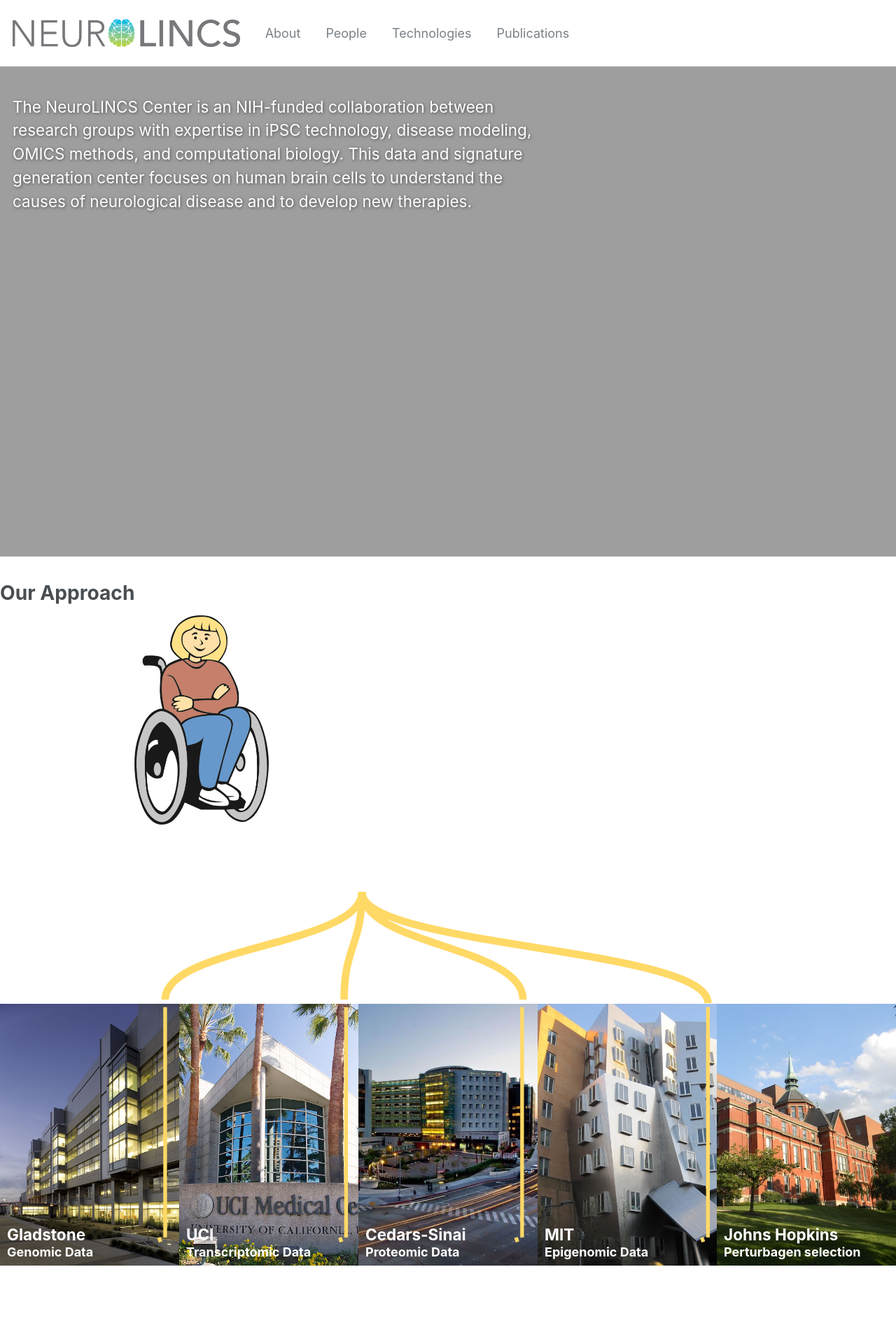
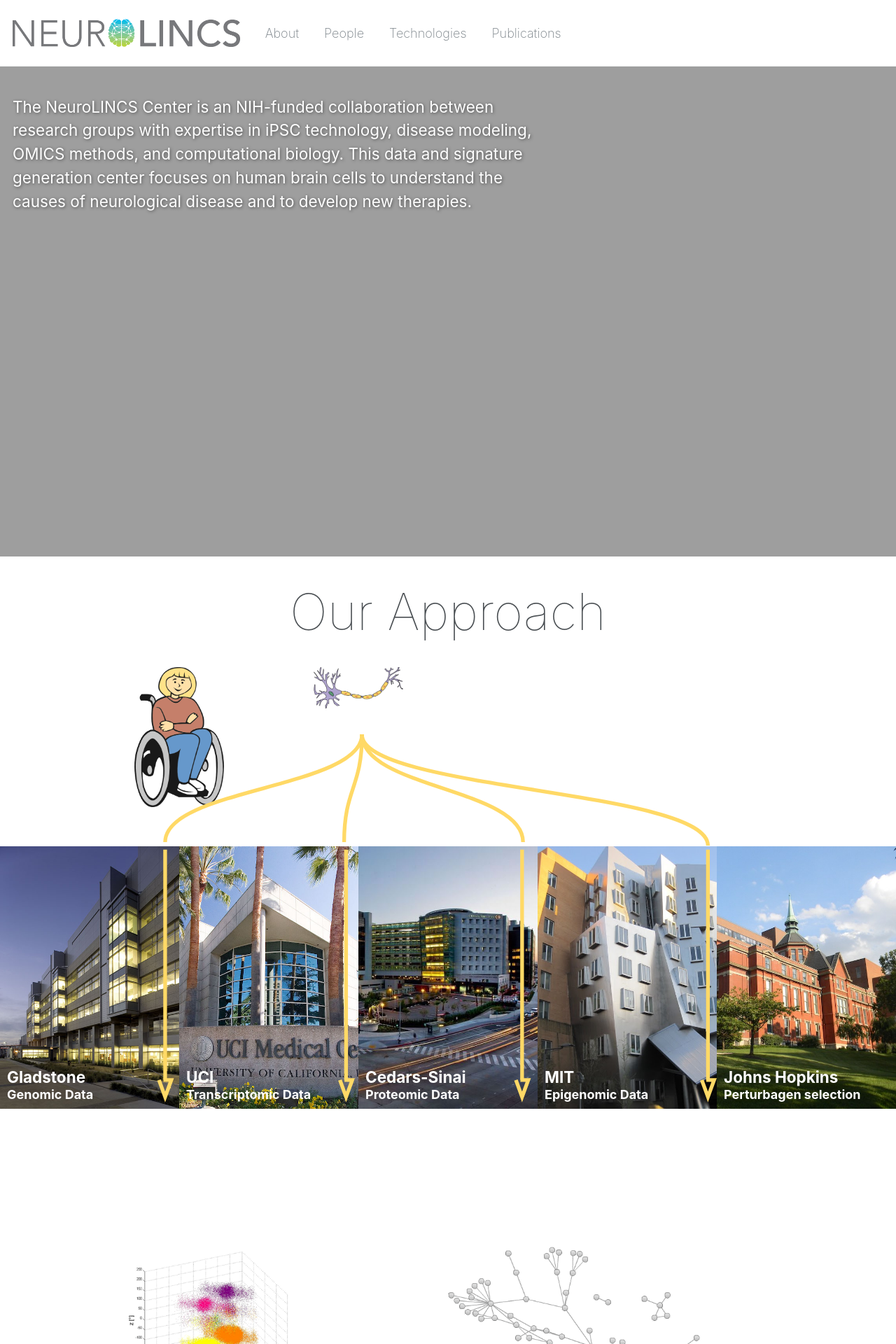
Before and after one commit to NeuroLINCS/neurolincs.github.io, a Jekyll site: the page built from _pages/index.html, in a window 1280 px wide. Shown: the top 1920 px of the page at 70% size. Built offline with Jekyll 4.4.1, drawn with Linux system fonts in a browser that asks for light colours.

Commit message:
beginning cleanup

```diff
--- a/_pages/index.html
+++ b/_pages/index.html
@@ -14,17 +14,18 @@
 
 <section class="custom__pane-two">
 
-	<h1>Our Approach</h1>
+	<h1 class="custom__center-title">Our Approach</h1>
 
-	<div class="custom__patient"><img src="images/patient.png" /></div>
+	<div class="custom__image-patient"><img src="images/patient.png" /></div>
+	<div class="custom__image-neuron"><img src="images/neuron.png" /></div>
 
 	<svg id="svg1" class="custom__svg-one" version="1.1" viewBox="0.0 0.0 960.0 720.0" fill="none" stroke="none" stroke-linecap="square" stroke-miterlimit="10" xmlns="http://www.w3.org/2000/svg" xmlns:xlink="http://www.w3.org/1999/xlink">
 		<clipPath id="p.0"><path d="m0 0l960.0 0l0 720.0l-960.0 0l0 -720.0z" clip-rule="nonzero"></path></clipPath>
 		<g clip-path="url(#p.0)">
-			<path data-start="0" data-duration="80" stroke="#ffd966" stroke-width="8.0" stroke-linejoin="round" stroke-linecap="butt" d="m387.8492 71.99994c0 28.897636 43.141724 43.34646 86.28345 57.795273c43.141754 14.448822 86.28348 28.897644 86.28348 57.795273" fill-rule="nonzero"></path>
-			<path data-start="0" data-duration="80" stroke="#ffd966" stroke-width="8.0" stroke-linejoin="round" stroke-linecap="butt" d="m387.8492 71.99994c0 28.897636 -4.7874146 43.34646 -9.574799 57.795273c-4.7874146 14.448822 -9.574799 28.897644 -9.574799 57.795273" fill-rule="nonzero"></path>
-			<path data-start="0" data-duration="80" stroke="#ffd966" stroke-width="8.0" stroke-linejoin="round" stroke-linecap="butt" d="m387.8492 71.99994c0 28.897636 -52.7323 43.34646 -105.46457 57.795273c-52.732285 14.448822 -105.46457 28.897644 -105.46457 57.795273" fill-rule="nonzero"></path>
-			<path data-start="0" data-duration="80" stroke="#ffd966" stroke-width="8.0" stroke-linejoin="round" stroke-linecap="butt" d="m387.65012 71.99994c0 29.818901 92.71652 44.728348 185.43307 59.637802c92.71649 14.909439 185.43304 29.818893 185.43304 59.637787" fill-rule="nonzero"></path>
+			<path data-start="0" data-duration="80" stroke="#ffd966" stroke-width="4.0" stroke-linejoin="round" stroke-linecap="butt" d="m387.8492 71.99994c0 28.897636 43.141724 43.34646 86.28345 57.795273c43.141754 14.448822 86.28348 28.897644 86.28348 57.795273" fill-rule="nonzero"></path>
+			<path data-start="0" data-duration="80" stroke="#ffd966" stroke-width="4.0" stroke-linejoin="round" stroke-linecap="butt" d="m387.8492 71.99994c0 28.897636 -4.7874146 43.34646 -9.574799 57.795273c-4.7874146 14.448822 -9.574799 28.897644 -9.574799 57.795273" fill-rule="nonzero"></path>
+			<path data-start="0" data-duration="80" stroke="#ffd966" stroke-width="4.0" stroke-linejoin="round" stroke-linecap="butt" d="m387.8492 71.99994c0 28.897636 -52.7323 43.34646 -105.46457 57.795273c-52.732285 14.448822 -105.46457 28.897644 -105.46457 57.795273" fill-rule="nonzero"></path>
+			<path data-start="0" data-duration="80" stroke="#ffd966" stroke-width="4.0" stroke-linejoin="round" stroke-linecap="butt" d="m387.65012 71.99994c0 29.818901 92.71652 44.728348 185.43307 59.637802c92.71649 14.909439 185.43304 29.818893 185.43304 59.637787" fill-rule="nonzero"></path>
 
 			<path data-start="100" data-duration="80" stroke="#ffd966" stroke-width="4.0" stroke-linejoin="round" stroke-linecap="butt" d="m176.94376 195.6532l0 246.74014" fill-rule="evenodd"></path>
 			<path data-start="100" data-duration="80" stroke="#ffd966" stroke-width="4.0" stroke-linejoin="round" stroke-linecap="butt" d="m370.79248 195.6532l0 246.74014" fill-rule="evenodd"></path>
@@ -35,29 +36,29 @@
 			<path data-start="180" data-duration="10" stroke="#ffd966" stroke-width="4.0" stroke-linecap="butt" d="m552.7691 442.39334l6.6069336 18.152374l6.6069336 -18.152374z" fill-rule="evenodd"></path>
 			<path data-start="180" data-duration="10" stroke="#ffd966" stroke-width="4.0" stroke-linecap="butt" d="m751.91077 442.39334l6.6069336 18.152374l6.6069336 -18.152374z" fill-rule="evenodd"></path>
 
-			<path data-start="300" data-duration="100" stroke="#ffd966" stroke-width="8.0" stroke-linejoin="round" stroke-linecap="butt" d="m176.94371 480.00015c0 18.700775 55.91339 28.051178 111.82677 37.40158c55.91339 9.350403 111.82678 18.700806 111.82678 37.40155" fill-rule="nonzero"></path>
-			<path data-start="300" data-duration="100" stroke="#ffd966" stroke-width="8.0" stroke-linejoin="round" stroke-linecap="butt" d="m370.1811 479.7463c0 18.653564 7.6378174 27.980316 15.275604 37.3071c7.637787 9.326782 15.275574 18.653564 15.275574 37.307068" fill-rule="nonzero"></path>
-			<path data-start="300" data-duration="100" stroke="#ffd966" stroke-width="8.0" stroke-linejoin="round" stroke-linecap="butt" d="m561.74805 479.5538c0 18.700806 -40.02362 28.051178 -80.04727 37.40158c-40.02362 9.350403 -80.04724 18.700806 -80.04724 37.40155" fill-rule="nonzero"></path>
-			<path data-start="300" data-duration="100" stroke="#ffd966" stroke-width="8.0" stroke-linejoin="round" stroke-linecap="butt" d="m759.7953 479.7463c0 18.653564 -89.53546 27.980316 -179.07086 37.3071c-89.53546 9.326782 -179.07089 18.653564 -179.07089 37.307068" fill-rule="nonzero"></path>
+			<path data-start="300" data-duration="100" stroke="#ffd966" stroke-width="4.0" stroke-linejoin="round" stroke-linecap="butt" d="m176.94371 480.00015c0 18.700775 55.91339 28.051178 111.82677 37.40158c55.91339 9.350403 111.82678 18.700806 111.82678 37.40155" fill-rule="nonzero"></path>
+			<path data-start="300" data-duration="100" stroke="#ffd966" stroke-width="4.0" stroke-linejoin="round" stroke-linecap="butt" d="m370.1811 479.7463c0 18.653564 7.6378174 27.980316 15.275604 37.3071c7.637787 9.326782 15.275574 18.653564 15.275574 37.307068" fill-rule="nonzero"></path>
+			<path data-start="300" data-duration="100" stroke="#ffd966" stroke-width="4.0" stroke-linejoin="round" stroke-linecap="butt" d="m561.74805 479.5538c0 18.700806 -40.02362 28.051178 -80.04727 37.40158c-40.02362 9.350403 -80.04724 18.700806 -80.04724 37.40155" fill-rule="nonzero"></path>
+			<path data-start="300" data-duration="100" stroke="#ffd966" stroke-width="4.0" stroke-linejoin="round" stroke-linecap="butt" d="m759.7953 479.7463c0 18.653564 -89.53546 27.980316 -179.07086 37.3071c-89.53546 9.326782 -179.07089 18.653564 -179.07089 37.307068" fill-rule="nonzero"></path>
 
-			<path data-start="400" data-duration="100" stroke="#ffd966" stroke-width="8.0" stroke-linejoin="round" stroke-linecap="butt" d="m400.64813 551.4738c0 9.049744 38.59842 10.032593 77.19684 18.099548c9.649628 2.0167236 19.299225 4.4761963 28.345734 7.393799c4.5232544 1.4588013 8.895721 3.0321655 13.042023 4.721924c0.51831055 0.21124268 1.033081 0.42425537 1.5441284 0.6390991l0.04638672 0.01965332" fill-rule="evenodd"></path>
-			<path data-start="400" data-duration="100" stroke="#ffd966" stroke-width="8.0" stroke-linejoin="round" stroke-linecap="butt" d="m400.64813 551.4738c0 9.049744 -42.881897 10.032593 -85.763794 18.099548c-10.720459 2.0167236 -21.440918 4.4761963 -31.491364 7.393799c-5.025238 1.4588013 -9.882935 3.0321655 -14.48938 4.721924c-1.1516113 0.42248535 -2.2875366 0.85217285 -3.406433 1.2891846c-0.27972412 0.109313965 -0.5583801 0.21899414 -0.835968 0.3291626l-0.29452515 0.11785889" fill-rule="evenodd"></path>
-			<path data-start="500" data-duration="25" stroke="#ffd966" stroke-width="8.0" stroke-linecap="butt" d="m511.55664 591.7679l35.147827 16.039734l-16.614624 -34.87976z" fill-rule="evenodd"></path>
-			<path data-start="500" data-duration="25" stroke="#ffd966" stroke-width="8.0" stroke-linecap="butt" d="m255.39665 573.7224l-17.688354 34.347717l35.62834 -14.942017z" fill-rule="evenodd"></path>
+			<path data-start="400" data-duration="100" stroke="#ffd966" stroke-width="4.0" stroke-linejoin="round" stroke-linecap="butt" d="m400.64813 551.4738c0 9.049744 38.59842 10.032593 77.19684 18.099548c9.649628 2.0167236 19.299225 4.4761963 28.345734 7.393799c4.5232544 1.4588013 8.895721 3.0321655 13.042023 4.721924c0.51831055 0.21124268 1.033081 0.42425537 1.5441284 0.6390991l0.04638672 0.01965332" fill-rule="evenodd"></path>
+			<path data-start="400" data-duration="100" stroke="#ffd966" stroke-width="4.0" stroke-linejoin="round" stroke-linecap="butt" d="m400.64813 551.4738c0 9.049744 -42.881897 10.032593 -85.763794 18.099548c-10.720459 2.0167236 -21.440918 4.4761963 -31.491364 7.393799c-5.025238 1.4588013 -9.882935 3.0321655 -14.48938 4.721924c-1.1516113 0.42248535 -2.2875366 0.85217285 -3.406433 1.2891846c-0.27972412 0.109313965 -0.5583801 0.21899414 -0.835968 0.3291626l-0.29452515 0.11785889" fill-rule="evenodd"></path>
+			<path data-start="500" data-duration="25" stroke="#ffd966" stroke-width="4.0" stroke-linecap="butt" d="m511.55664 591.7679l35.147827 16.039734l-16.614624 -34.87976z" fill-rule="evenodd"></path>
+			<path data-start="500" data-duration="25" stroke="#ffd966" stroke-width="4.0" stroke-linecap="butt" d="m255.39665 573.7224l-17.688354 34.347717l35.62834 -14.942017z" fill-rule="evenodd"></path>
 
-			<path data-start="500" data-duration="50" stroke="#ffd966" stroke-width="8.0" stroke-linejoin="round" stroke-linecap="butt" d="m471.9382 664.0003c-38.474182 0 -57.9877 0.1338501 -76.94833 0.2677002c-4.740143 0.033447266 -9.44574 0.06695557 -14.421722 0.09832764c-2.487915 0.015625 -5.0434875 0.030822754 -7.7047424 0.04522705l-4.610382 0.022399902" fill-rule="evenodd"></path>
-			<path data-start="500" data-duration="50" stroke="#ffd966" stroke-width="8.0" stroke-linejoin="round" stroke-linecap="butt" d="m320.21964 696.5357c37.921265 0 56.881897 0.01574707 75.84253 0.03149414l27.84253 0.019592285" fill-rule="evenodd"></path>
-			<path data-start="550" data-duration="25" stroke="#ffd966" stroke-width="8.0" stroke-linecap="butt" d="m368.225 651.2201l-36.276672 13.2908325l36.332703 13.136841z" fill-rule="evenodd"></path>
-			<path data-start="550" data-duration="25" stroke="#ffd966" stroke-width="8.0" stroke-linecap="butt" d="m423.9014 709.8006l36.308075 -13.204834l-36.301483 -13.2229z" fill-rule="evenodd"></path>
+			<path data-start="500" data-duration="50" stroke="#ffd966" stroke-width="4.0" stroke-linejoin="round" stroke-linecap="butt" d="m471.9382 664.0003c-38.474182 0 -57.9877 0.1338501 -76.94833 0.2677002c-4.740143 0.033447266 -9.44574 0.06695557 -14.421722 0.09832764c-2.487915 0.015625 -5.0434875 0.030822754 -7.7047424 0.04522705l-4.610382 0.022399902" fill-rule="evenodd"></path>
+			<path data-start="500" data-duration="50" stroke="#ffd966" stroke-width="4.0" stroke-linejoin="round" stroke-linecap="butt" d="m320.21964 696.5357c37.921265 0 56.881897 0.01574707 75.84253 0.03149414l27.84253 0.019592285" fill-rule="evenodd"></path>
+			<path data-start="550" data-duration="25" stroke="#ffd966" stroke-width="4.0" stroke-linecap="butt" d="m368.225 651.2201l-36.276672 13.2908325l36.332703 13.136841z" fill-rule="evenodd"></path>
+			<path data-start="550" data-duration="25" stroke="#ffd966" stroke-width="4.0" stroke-linecap="butt" d="m423.9014 709.8006l36.308075 -13.204834l-36.301483 -13.2229z" fill-rule="evenodd"></path>
 
-			<path data-start="600" data-duration="80" stroke="#ffd966" stroke-width="8.0" stroke-linejoin="round" stroke-linecap="butt" d="m758.5177 703.9373c0 -6.4213867 46.362244 15.149292 92.72443 -12.842834c23.181091 -13.996033 46.362183 -40.382812 63.748047 -76.46393c8.692871 -18.040588 15.937012 -38.50476 21.007874 -61.05548c1.2677002 -5.6376953 2.3995972 -11.405762 3.3843384 -17.299011c0.24621582 -1.4733276 0.4831543 -2.9544678 0.7108154 -4.4432983c0.11383057 -0.7444458 0.22521973 -1.4908447 0.3343506 -2.2390747c0.05456543 -0.37420654 0.10852051 -0.7487793 0.16186523 -1.1239014l0.081848145 -0.58270264" fill-rule="evenodd"></path>
-			<path data-start="675" data-duration="25" stroke="#ffd966" stroke-width="8.0" stroke-linecap="butt" d="m953.854 528.7942l-10.690369 -37.12628l-15.675049 35.31201z" fill-rule="evenodd"></path>
+			<path data-start="600" data-duration="80" stroke="#ffd966" stroke-width="4.0" stroke-linejoin="round" stroke-linecap="butt" d="m758.5177 703.9373c0 -6.4213867 46.362244 15.149292 92.72443 -12.842834c23.181091 -13.996033 46.362183 -40.382812 63.748047 -76.46393c8.692871 -18.040588 15.937012 -38.50476 21.007874 -61.05548c1.2677002 -5.6376953 2.3995972 -11.405762 3.3843384 -17.299011c0.24621582 -1.4733276 0.4831543 -2.9544678 0.7108154 -4.4432983c0.11383057 -0.7444458 0.22521973 -1.4908447 0.3343506 -2.2390747c0.05456543 -0.37420654 0.10852051 -0.7487793 0.16186523 -1.1239014l0.081848145 -0.58270264" fill-rule="evenodd"></path>
+			<path data-start="675" data-duration="25" stroke="#ffd966" stroke-width="4.0" stroke-linecap="butt" d="m953.854 528.7942l-10.690369 -37.12628l-15.675049 35.31201z" fill-rule="evenodd"></path>
 
 			<path data-start="700" data-duration="80" stroke="#ffd966" stroke-width="4.0" stroke-linejoin="round" stroke-linecap="butt" d="m943.9514 464.00015l0 -247.99998" fill-rule="evenodd"></path>
 			<path data-start="775" data-duration="25" stroke="#ffd966" stroke-width="4.0" stroke-linecap="butt" d="m950.55835 216.00017l-6.6069336 -18.15239l-6.6068726 18.15239z" fill-rule="evenodd"></path>
 
-			<path data-start="800" data-duration="80" stroke="#ffd966" stroke-width="8.0" stroke-linejoin="round" stroke-linecap="butt" d="m944.9055 182.03412c-18.526733 0 21.694458 -41.330704 -37.05359 -82.661415c-29.373962 -20.665352 -83.490295 -41.330708 -157.32135 -56.829723c-36.915405 -7.749508 -78.75964 -14.207432 -124.90399 -18.727978c-23.072205 -2.260273 -47.21942 -4.0362015 -72.36316 -5.2470627c-6.2859497 -0.3027153 -12.634155 -0.57011414 -19.043457 -0.80093384c-3.2046509 -0.11540985 -6.4245605 -0.22167587 -9.659546 -0.31863785l-1.644104 -0.04680252" fill-rule="evenodd"></path>
-			<path data-start="875" data-duration="25" stroke="#ffd966" stroke-width="8.0" stroke-linecap="butt" d="m523.1063 4.1890736l-36.49106 12.690401l36.110992 13.734585z" fill-rule="evenodd"></path>
+			<path data-start="800" data-duration="80" stroke="#ffd966" stroke-width="4.0" stroke-linejoin="round" stroke-linecap="butt" d="m944.9055 182.03412c-18.526733 0 21.694458 -41.330704 -37.05359 -82.661415c-29.373962 -20.665352 -83.490295 -41.330708 -157.32135 -56.829723c-36.915405 -7.749508 -78.75964 -14.207432 -124.90399 -18.727978c-23.072205 -2.260273 -47.21942 -4.0362015 -72.36316 -5.2470627c-6.2859497 -0.3027153 -12.634155 -0.57011414 -19.043457 -0.80093384c-3.2046509 -0.11540985 -6.4245605 -0.22167587 -9.659546 -0.31863785l-1.644104 -0.04680252" fill-rule="evenodd"></path>
+			<path data-start="875" data-duration="25" stroke="#ffd966" stroke-width="4.0" stroke-linecap="butt" d="m523.1063 4.1890736l-36.49106 12.690401l36.110992 13.734585z" fill-rule="evenodd"></path>
 		</g>
 	</svg>
 
--- a/_sass/_masthead.scss
+++ b/_sass/_masthead.scss
@@ -16,6 +16,7 @@
     @include clearfix;
     padding: 1em 1em 1em;
     font-family: $sans-serif-narrow;
+    font-weight: 200;
 
     @include breakpoint($x-large) {
       max-width: $x-large;
--- a/assets/css/custom.css
+++ b/assets/css/custom.css
@@ -1,40 +1,41 @@
 
 
 
-
-.custom__header-overlay-description {
-
-	position: absolute;
-	margin-left: 20px;
-	top: 70px;
-	width: 50%;
-
-}
-
-
 .custom__pane-one {
-
 	/*background-color: #9fc5e8;*/
 
 }
 
-.custom__patient {
+.custom__image-patient {
+	position: absolute;
+	left: 15%;
+	width: 10%;
 
-	position: relative;
-	left: 15%;
-	width: 15%;
+}
+
+.custom__image-neuron {
+
+	position: absolute;
+	left: 35%;
+	width: 10%;
 
 }
 
 .custom__pane-two {
-
 	/*background-color: #9fc5e8;*/
 	height: 110vw;
 
 }
 
+.custom__center-title {
+
+	text-align: center;
+	font-size: 72px;
+	font-weight: 100;
+
+}
+
 .custom__svg-one {
-
 	position: absolute;
 	z-index: 10;
 
@@ -42,21 +43,18 @@
 }
 
 .custom__centers {
-
 	position: relative;
 	top: 20vw;
 
 }
 
 .custom__approaches {
-
 	position: relative;
 	top: 35vw;
 
 }
 
 .custom__center-image {
-
 	width: 20%;
 	float: left;
 	position: relative;
@@ -64,7 +62,6 @@
 }
 
 .custom__approach-image {
-
 	width: 30%;
 	float: left;
 	margin-left: 10%;
@@ -74,7 +71,6 @@
 
 .custom__center-name,
 .custom__approach-name {
-
 	position: absolute;
 	bottom: 20px;
 	margin-left: 10px;
@@ -85,7 +81,6 @@
 
 .custom__center-expertise,
 .custom__approach-center {
-
 	position: absolute;
 	bottom: 0px;
 	margin-left: 10px;
@@ -95,14 +90,12 @@
 
 .custom__center-name,
 .custom__center-expertise {
-
 	color: white !important;
 
 }
 
 .custom__center-name:hover,
 .custom__center-expertise:hover {
-
 	text-decoration: underline;
 
 }
```
Also changed, not shown: images/neuron.png (added).
